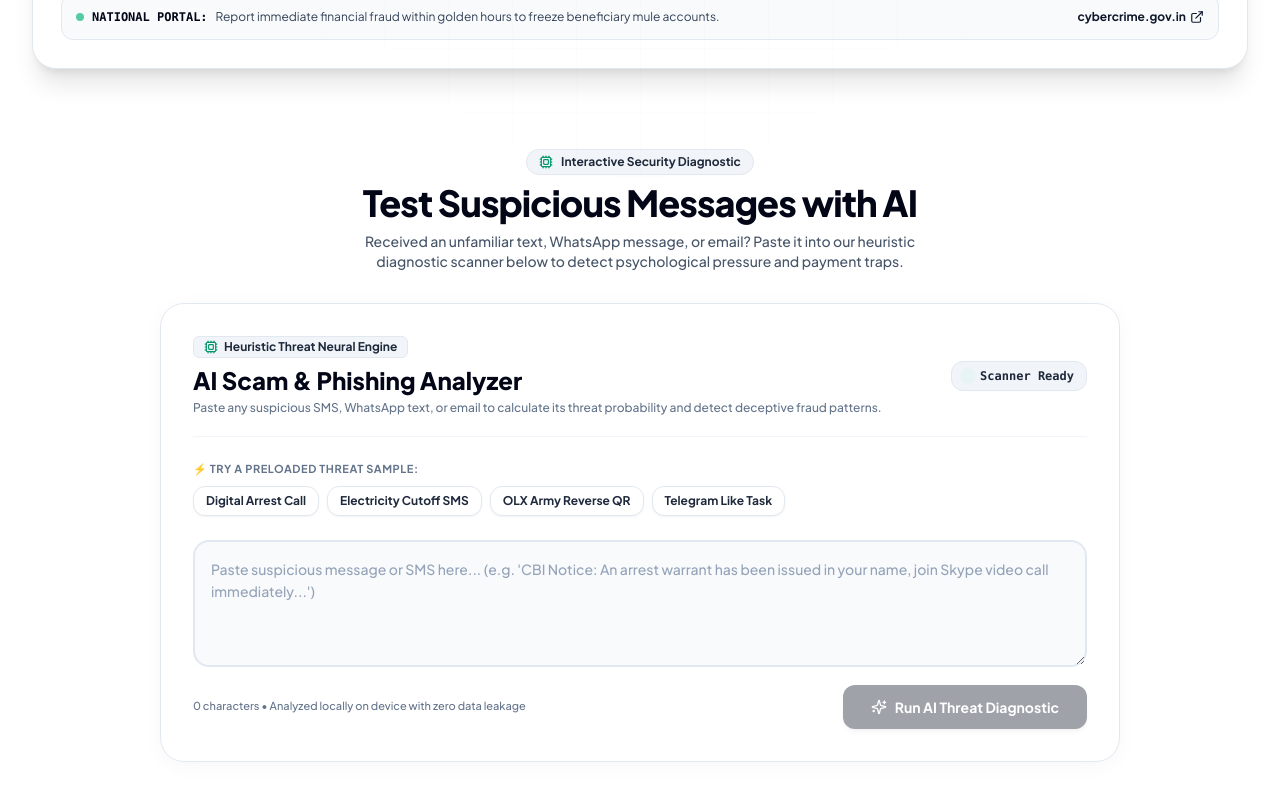
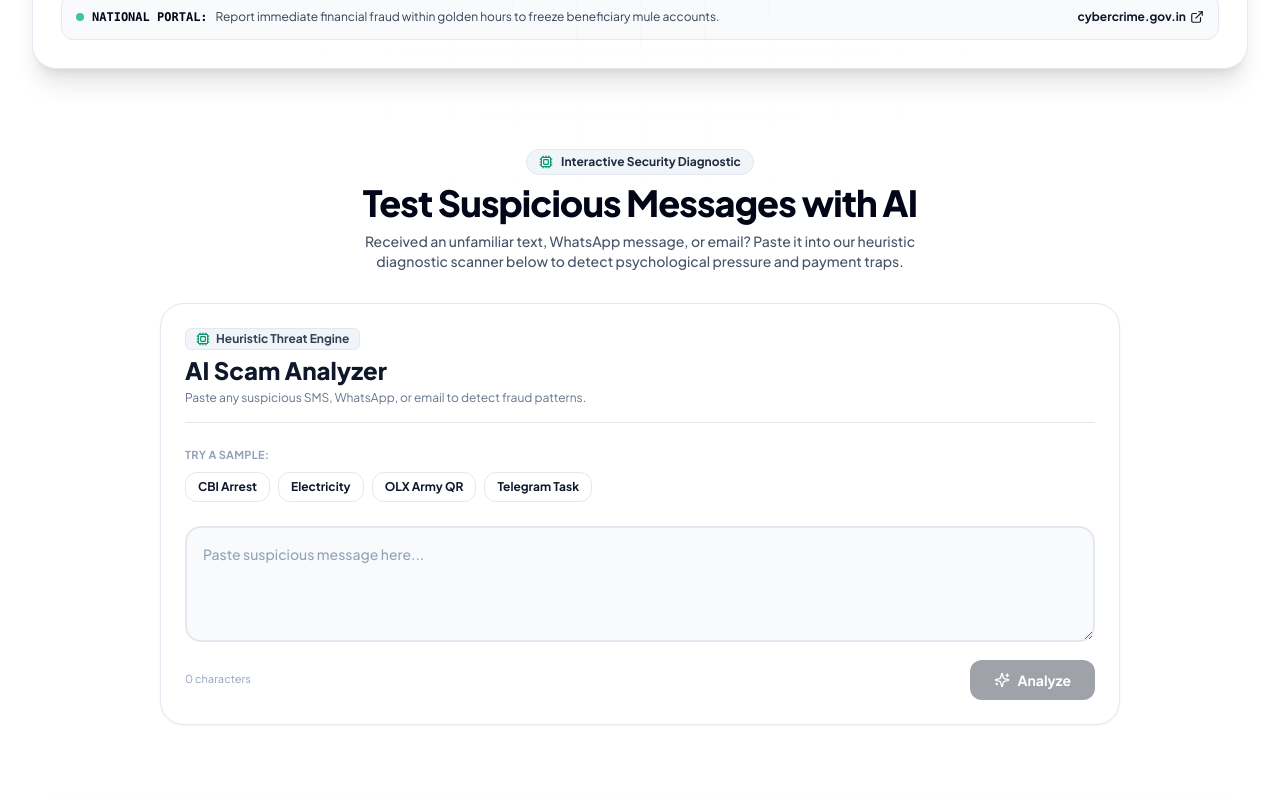
Before and after one commit to Kabba01022006/ScamShieldAI, a React (Vite) app: page / in a window 1280 px wide. Shown: the part 1998-2798 px from the top of the page. Built offline with nearby package versions, Linux system fonts and the light colour scheme.

Commit message:
Fixed AI Scam Analyzer

```diff
--- a/package.json
+++ b/package.json
@@ -12,7 +12,7 @@
     "lucide-react": "^0.468.0",
     "react": "^18.3.1",
     "react-dom": "^18.3.1",
-    "react-router-dom": "^6.28.0"
+    "react-router-dom": "^6.30.6"
   },
   "devDependencies": {
     "@vitejs/plugin-react": "^4.3.4",
--- a/src/components/AiScamAnalyzer.jsx
+++ b/src/components/AiScamAnalyzer.jsx
@@ -1,341 +1,213 @@
 import React, { useState } from 'react';
-import { useNavigate } from 'react-router-dom';
-import {
-  Sparkles,
-  ShieldAlert,
-  ShieldCheck,
-  AlertTriangle,
-  ArrowRight,
-  Cpu,
-  RefreshCw,
-  CheckCircle2,
-  FileWarning,
-  Send
-} from 'lucide-react';
+import { Sparkles, ShieldCheck, FileWarning, RefreshCw, ArrowRight, Cpu } from 'lucide-react';
 
-export const AiScamAnalyzer = ({ onExportToReport }) => {
-  const navigate = useNavigate();
-  const [inputText, setInputText] = useState('');
-  const [isAnalyzing, setIsAnalyzing] = useState(false);
-  const [analysisResult, setAnalysisResult] = useState(null);
-
-  const sampleMessages = [
-    {
-      title: "Digital Arrest Call",
-      text: "CBI Notice: An arrest warrant #CBI-9821 has been issued in your name. A parcel containing MDMA drugs and fake passports was seized at Mumbai airport under your Aadhaar. Join Skype video call immediately for Digital Arrest verification or face immediate police detention.",
-    },
-    {
-      title: "Electricity Cutoff SMS",
-      text: "Dear consumer, your electricity power will be disconnected tonight at 9:30 PM because your previous month bill was not updated. Please immediately contact our power officer at 7488193021 and pay ₹10 recharge via Discom APK to avoid disconnection.",
-    },
-    {
-      title: "OLX Army Reverse QR",
-      text: "Hello, I am an Indian Army officer posted in military cantonment. I want to purchase your vehicle listed on OLX. I am sending you a UPI QR code. Please scan this QR code and enter your UPI PIN to receive advance token payment of ₹15,000.",
-    },
-    {
-      title: "Telegram Like Task",
-      text: "Earn ₹3,000–₹5,000 daily part-time from home! Simply like 3 YouTube videos and subscribe to channels. We pay ₹150 trial bonus directly to your UPI. Message @Global_Task_Coordinator on Telegram to receive VIP merchant prepaid tasks.",
-    }
+// ─── SAMPLE DATA (outside component to avoid re-creation on every render) ───
+const SAMPLES = [
+  { title: "CBI Arrest",     text: "CBI Notice: Arrest warrant #CBI-9821 issued. Join Skype video call for Digital Arrest immediately." },
+  { title: "Electricity",    text: "Your power will be cut tonight at 9:30 PM. Pay ₹10 via Discom APK to avoid disconnection." },
+  { title: "OLX Army QR",   text: "Army officer wants to buy your vehicle. Scan UPI QR and enter UPI PIN to receive ₹15,000." },
+  { title: "Telegram Task",  text: "Earn ₹3000 daily! Like YouTube videos, get ₹150 bonus. Message @Global_Task_Coordinator on Telegram." },
 ];
 
-  const analyzeScam = (text) => {
-    if (!text.trim()) return;
+// ─── KEYWORD RULES ────────────────────────────────────────────────────────────
+const RULES = [
+  { words: ['urgent','immediately','tonight','arrest','warrant'],     label: 'Urgency Tactics',         detail: 'Panic triggers',             pts: 25 },
+  { words: ['upi pin','upi','crypto','gift card','recharge'],         label: 'Payment Demands',          detail: 'Non-refundable payment',     pts: 25 },
+  { words: ['cbi','police','army','discom','digital arrest'],         label: 'Authority Impersonation',  detail: 'Impersonates officials',     pts: 25 },
+  { words: ['otp','pin','aadhaar','pan','qr code'],                   label: 'Credential Extraction',    detail: 'Probes for credentials',     pts: 20 },
+];
 
-    setIsAnalyzing(true);
+// ─── COLOR MAP ────────────────────────────────────────────────────────────────
+const COLOR = {
+  rose:    { wrap: 'bg-rose-50 border-rose-200',    text: 'text-rose-800'    },
+  amber:   { wrap: 'bg-amber-50 border-amber-200',  text: 'text-amber-800'   },
+  emerald: { wrap: 'bg-emerald-50 border-emerald-200', text: 'text-emerald-800' },
+};
 
-    setTimeout(() => {
+// ─── PURE ANALYSIS FUNCTION (no side effects) ─────────────────────────────────
+function runAnalysis(text) {
   const lower = text.toLowerCase();
   let score = 15;
-      const detectedIndicators = [];
-      const tactics = [];
+  const tactics = [], indicators = [];
 
-      // 1. Urgency detection
-      const urgencyWords = ['urgent', 'immediately', '12 hours', '24 hours', 'tonight', '9:30 pm', 'final notice', 'suspend', 'arrest', 'warrant', 'act now', 'deadline'];
-      const foundUrgency = urgencyWords.filter(w => lower.includes(w));
-      if (foundUrgency.length > 0) {
-        score += 25;
-        tactics.push('Artificial Psychological Urgency');
-        detectedIndicators.push(`Panic triggers identified (${foundUrgency.join(', ')})`);
+  // Check each rule
+  RULES.forEach(({ words, label, detail, pts }) => {
+    const found = words.filter(w => lower.includes(w));
+    if (found.length) {
+      score += pts;
+      tactics.push(label);
+      indicators.push(`${detail} (${found.join(', ')})`);
+    }
+  });
+
+  // Check for malicious links / APK
+  if (/\.apk|telegram|anydesk|\.xyz|\.top/i.test(lower)) {
+    score += 20;
+    tactics.push('Malicious Link / APK');
+    indicators.push('Suspicious file or remote-access link detected');
   }
 
-      // 2. Financial demands & P2P payments
-      const moneyWords = ['zelle', 'wire transfer', 'crypto', 'bitcoin', 'gift card', 'cashier check', 'deposit', 'upi', 'upi pin', 'gpay', 'phonepe', 'recharge', 'prepaid task', 'advance payment'];
-      const foundMoney = moneyWords.filter(w => lower.includes(w));
-      if (foundMoney.length > 0) {
-        score += 25;
-        tactics.push('Irreversible Payment Demands');
-        detectedIndicators.push(`Demands non-refundable payment or PIN entry (${foundMoney.join(', ')})`);
+  const finalScore = Math.min(98, score);
+  const isHigh = finalScore >= 75;
+  const isMid  = finalScore >= 45;
+
+  return {
+    score:   finalScore,
+    color:   isHigh ? 'rose' : isMid ? 'amber' : 'emerald',
+    verdict: isHigh ? 'CRITICAL FRAUD DETECTED' : isMid ? 'SUSPICIOUS / ELEVATED RISK' : 'Low Risk',
+    advice:  isHigh ? 'Do NOT reply or transfer funds. Call 1930 immediately.'
+                    : isMid ? 'Verify independently before acting.'
+                    : 'Looks safe, but always stay alert.',
+    tactics,
+    indicators,
+  };
 }
 
-      // 3. Authority impersonation (Police, CBI, ED, Discom, Army)
-      const authorityWords = ['cbi', 'police', 'customs', 'ed', 'trai', 'rbi', 'discom', 'electricity', 'army', 'crpf', 'subedar', 'court', 'warrant', 'digital arrest'];
-      const foundAuthority = authorityWords.filter(w => lower.includes(w));
-      if (foundAuthority.length > 0) {
-        score += 25;
-        tactics.push('Authority & Institutional Impersonation');
-        detectedIndicators.push(`Impersonates official law enforcement or utility boards (${foundAuthority.join(', ')})`);
-      }
+// ─── MAIN COMPONENT ───────────────────────────────────────────────────────────
+export const AiScamAnalyzer = ({ onExportToReport }) => {
 
-      // 4. Credential & 2FA harvesting
-      const credWords = ['passcode', 'code', 'otp', 'password', 'pin', 'ssn', 'aadhaar', 'pan', 'card number', 'cvv', 'verification code', 'qr code'];
-      const foundCreds = credWords.filter(w => lower.includes(w));
-      if (foundCreds.length > 0) {
-        score += 20;
-        tactics.push('Credential / OTP Extraction');
-        detectedIndicators.push(`Probes for sensitive credentials or PIN entry (${foundCreds.join(', ')})`);
-      }
+  // State variables
+  const [inputText,   setInputText]   = useState('');   // text in the textarea
+  const [isAnalyzing, setIsAnalyzing] = useState(false);// spinner flag
+  const [result,      setResult]      = useState(null); // analysis output
 
-      // 5. Suspicious links or APK downloads
-      const linkRegex = /(https?:\/\/[^\s]+)|(\.xyz|\.top|\.ru|\.vip|\.work|\.apk|telegram|anydesk|teamviewer)/i;
-      if (linkRegex.test(lower)) {
-        score += 20;
-        tactics.push('Malicious Link / APK Hijack');
-        detectedIndicators.push('Contains remote-access software prompt or suspicious file extension (.apk / AnyDesk / Telegram)');
-      }
-
-      // Clamp score
-      const finalScore = Math.min(98, Math.max(8, score));
-
-      let threatVerdict = 'Low Risk / Standard Notification';
-      let verdictColor = 'emerald';
-      let actionAdvice = 'Message appears standard. As a baseline habit, never share OTPs, click unfamiliar links, or enter your UPI PIN to receive money.';
-
-      if (finalScore >= 75) {
-        threatVerdict = 'CRITICAL FRAUD SIGNATURE DETECTED';
-        verdictColor = 'rose';
-        actionAdvice = 'DO NOT reply, transfer funds, or scan any QR code. Law enforcement never arrests via video calls. Dial 1930 immediately.';
-      } else if (finalScore >= 45) {
-        threatVerdict = 'SUSPICIOUS / ELEVATED RISK';
-        verdictColor = 'amber';
-        actionAdvice = 'Proceed with high caution. Independently verify the claim by contacting the official organization directly.';
-      }
-
-      setAnalysisResult({
-        score: finalScore,
-        verdict: threatVerdict,
-        color: verdictColor,
-        tactics,
-        indicators: detectedIndicators,
-        actionAdvice,
-        scannedAt: new Date().toLocaleTimeString(),
-        analyzedText: text
-      });
-
+  // Kick off a 600ms fake "loading" then set result
+  const analyze = (text) => {
+    if (!text.trim()) return;
+    setIsAnalyzing(true);
+    setTimeout(() => {
+      setResult(runAnalysis(text));
       setIsAnalyzing(false);
     }, 600);
   };
 
-  const handleExportToReport = () => {
-    if (!analysisResult) return;
-    navigate('/report');
-  };
+  // Clear everything
+  const reset = () => { setInputText(''); setResult(null); };
 
+  // ── JSX RETURNED ────────────────────────────────────────────────────────────
   return (
-    <div className="bg-white dark:bg-slate-900 border border-slate-200 dark:border-slate-800 rounded-3xl p-6 sm:p-8 shadow-[0_4px_25px_-4px_rgba(0,0,0,0.05)] relative overflow-hidden space-y-6">
+    <div className="bg-white border border-slate-200 rounded-3xl p-6 space-y-6 shadow-sm">
 
-      {/* Header */}
-      <div className="flex flex-col sm:flex-row sm:items-center justify-between gap-3 border-b border-slate-100 dark:border-slate-800 pb-5">
-        <div className="space-y-1">
-          <div className="inline-flex items-center gap-1.5 px-2.5 py-0.5 rounded-md bg-slate-100 dark:bg-slate-800 text-slate-800 dark:text-slate-200 border border-slate-200 dark:border-slate-700 text-xs font-bold">
+      {/* 1. HEADER */}
+      <div className="border-b pb-4 space-y-1">
+        <div className="flex items-center gap-1.5 text-xs font-bold text-slate-700 bg-slate-100 border border-slate-200 px-2.5 py-0.5 rounded-md w-fit">
           <Cpu className="w-3.5 h-3.5 text-emerald-600" />
-            <span>Heuristic Threat Neural Engine</span>
+          Heuristic Threat Engine
         </div>
-          <h3 className="text-xl sm:text-2xl font-black text-slate-950 dark:text-white flex items-center gap-2">
-            AI Scam & Phishing Analyzer
-          </h3>
-          <p className="text-xs text-slate-500 dark:text-slate-400 font-medium">
-            Paste any suspicious SMS, WhatsApp text, or email to calculate its threat probability and detect deceptive fraud patterns.
+        <h3 className="text-2xl font-black text-slate-900">AI Scam Analyzer</h3>
+        <p className="text-xs text-slate-500">
+          Paste any suspicious SMS, WhatsApp, or email to detect fraud patterns.
         </p>
       </div>
 
-        {/* Live scanning indicator badge */}
-        <div className="flex items-center gap-2 px-3 py-1.5 rounded-xl bg-slate-100 dark:bg-slate-800 border border-slate-200 dark:border-slate-700 text-xs text-slate-800 dark:text-slate-200 font-mono shrink-0 self-start sm:self-auto font-bold">
-          <span className="w-2 h-2 rounded-full bg-emerald-500 animate-ping" />
-          <span>Scanner Ready</span>
-        </div>
-      </div>
-
-      {/* Preset sample buttons */}
+      {/* 2. SAMPLE PRESET BUTTONS */}
       <div className="space-y-2">
-        <span className="text-[11px] font-bold text-slate-500 dark:text-slate-400 uppercase tracking-wider block">
-          ⚡ Try A Preloaded Threat Sample:
-        </span>
+        <p className="text-[11px] font-bold text-slate-400 uppercase tracking-wide">Try a sample:</p>
         <div className="flex flex-wrap gap-2">
-          {sampleMessages.map((sample, idx) => (
+          {SAMPLES.map((s, i) => (
             <button
-              key={idx}
-              type="button"
-              onClick={() => {
-                setInputText(sample.text);
-                analyzeScam(sample.text);
-              }}
-              className="px-3 py-1.5 rounded-xl bg-white hover:bg-slate-50 text-slate-800 dark:bg-slate-800 dark:hover:bg-slate-700 dark:text-slate-200 text-xs border border-slate-200 dark:border-slate-700 hover:border-slate-900 dark:hover:border-white transition-all font-bold shadow-sm"
+              key={i}
+              onClick={() => { setInputText(s.text); analyze(s.text); }}
+              className="px-3 py-1.5 text-xs font-bold border border-slate-200 rounded-xl bg-white hover:bg-slate-50 hover:border-slate-900 transition-all"
             >
-              {sample.title}
+              {s.title}
             </button>
           ))}
         </div>
       </div>
 
-      {/* Textarea Input */}
+      {/* 3. TEXTAREA + ACTION ROW */}
       <div className="space-y-3">
-        <div className="relative">
         <textarea
           rows={4}
           value={inputText}
-            onChange={(e) => setInputText(e.target.value)}
-            placeholder="Paste suspicious message or SMS here... (e.g. 'CBI Notice: An arrest warrant has been issued in your name, join Skype video call immediately...')"
-            className="w-full bg-slate-50 dark:bg-slate-950 border-2 border-slate-200 dark:border-slate-800 focus:border-slate-900 dark:focus:border-white focus:ring-4 focus:ring-slate-900/5 rounded-2xl p-4 text-sm text-slate-900 dark:text-white placeholder-slate-400 focus:outline-none transition-all leading-relaxed font-medium"
+          onChange={e => setInputText(e.target.value)}
+          placeholder="Paste suspicious message here..."
+          className="w-full border-2 border-slate-200 focus:border-slate-900 rounded-2xl p-4 text-sm text-slate-900 placeholder-slate-400 focus:outline-none bg-slate-50 font-medium"
         />
-        </div>
-
-        <div className="flex flex-col sm:flex-row items-center justify-between gap-3">
-          <span className="text-[11px] text-slate-500 dark:text-slate-400 font-medium">
-            {inputText.length} characters • Analyzed locally on device with zero data leakage
-          </span>
-
-          <div className="flex items-center gap-2 w-full sm:w-auto">
+        <div className="flex justify-between items-center">
+          <span className="text-[11px] text-slate-400">{inputText.length} characters</span>
+          <div className="flex gap-2">
             {inputText && (
-              <button
-                type="button"
-                onClick={() => {
-                  setInputText('');
-                  setAnalysisResult(null);
-                }}
-                className="px-3 py-2 text-xs text-slate-500 hover:text-slate-800 dark:text-slate-400 dark:hover:text-white font-medium"
-              >
+              <button onClick={reset} className="text-xs text-slate-400 hover:text-slate-700 px-3 py-2">
                 Clear
               </button>
             )}
-
             <button
-              type="button"
-              onClick={() => analyzeScam(inputText)}
+              onClick={() => analyze(inputText)}
               disabled={isAnalyzing || !inputText.trim()}
-              className="w-full sm:w-auto px-7 py-3 rounded-xl bg-slate-900 hover:bg-black dark:bg-white dark:hover:bg-slate-100 text-white dark:text-slate-950 font-bold text-xs sm:text-sm flex items-center justify-center gap-2 shadow-md shadow-slate-900/10 transition-all disabled:opacity-40 active:scale-[0.98]"
+              className="px-6 py-2.5 rounded-xl bg-slate-900 text-white text-sm font-bold flex items-center gap-2 disabled:opacity-40 hover:bg-black transition-all"
             >
-              {isAnalyzing ? (
-                <>
-                  <RefreshCw className="w-4 h-4 animate-spin" />
-                  <span>Scanning Threat Markers...</span>
-                </>
-              ) : (
-                <>
-                  <Sparkles className="w-4 h-4" />
-                  <span>Run AI Threat Diagnostic</span>
-                </>
-              )}
+              {isAnalyzing
+                ? <><RefreshCw className="w-4 h-4 animate-spin" /> Scanning...</>
+                : <><Sparkles className="w-4 h-4" /> Analyze</>
+              }
             </button>
           </div>
         </div>
       </div>
 
-      {/* Analysis Results Display */}
-      {analysisResult && (
-        <div className="mt-6 pt-6 border-t border-slate-100 dark:border-slate-800/80 space-y-6 animate-in fade-in slide-in-from-top-4 duration-300">
+      {/* 4. RESULTS PANEL (only shown when result exists) */}
+      {result && (
+        <div className="border-t pt-6 space-y-4 animate-in fade-in duration-300">
 
-          {/* Top Score Box */}
-          <div className={`p-5 rounded-2xl border ${
-            analysisResult.score >= 75
-              ? 'bg-rose-50 border-rose-200 text-rose-900 dark:bg-rose-500/10 dark:border-rose-500/30 dark:text-white'
-              : analysisResult.score >= 45
-              ? 'bg-amber-50 border-amber-200 text-amber-900 dark:bg-amber-500/10 dark:border-amber-500/30 dark:text-white'
-              : 'bg-emerald-50 border-emerald-200 text-emerald-900 dark:bg-emerald-500/10 dark:border-emerald-500/30 dark:text-white'
-          } flex flex-col sm:flex-row items-center justify-between gap-6`}>
-
-            {/* Score Ring / Bar */}
+          {/* Score card */}
+          <div className={`${COLOR[result.color].wrap} border p-5 rounded-2xl flex items-center justify-between gap-4`}>
             <div className="flex items-center gap-4">
-              <div className={`w-20 h-20 rounded-2xl flex flex-col items-center justify-center font-black border-2 shadow-sm ${
-                analysisResult.score >= 75
-                  ? 'bg-white border-rose-500 text-rose-700 dark:bg-rose-950/60 dark:text-rose-400'
-                  : analysisResult.score >= 45
-                  ? 'bg-white border-amber-500 text-amber-700 dark:bg-amber-950/60 dark:text-amber-400'
-                  : 'bg-white border-emerald-500 text-emerald-700 dark:bg-emerald-950/60 dark:text-emerald-400'
-              }`}>
-                <span className="text-2xl leading-none">{analysisResult.score}%</span>
-                <span className="text-[9px] uppercase tracking-wider font-bold mt-1">Risk Score</span>
+              {/* Score box */}
+              <div className={`w-20 h-20 rounded-2xl flex flex-col items-center justify-center font-black border-2 bg-white ${COLOR[result.color].text}`}>
+                <span className="text-2xl">{result.score}%</span>
+                <span className="text-[9px] uppercase tracking-wide">Risk</span>
               </div>
-
+              {/* Verdict text */}
               <div>
-                <span className="text-[10px] font-bold uppercase tracking-wider text-slate-500 dark:text-slate-400">Verdict</span>
-                <h4 className={`text-base sm:text-lg font-black ${
-                  analysisResult.score >= 75
-                    ? 'text-rose-800 dark:text-rose-400'
-                    : analysisResult.score >= 45
-                    ? 'text-amber-800 dark:text-amber-400'
-                    : 'text-emerald-800 dark:text-emerald-400'
-                }`}>
-                  {analysisResult.verdict}
-                </h4>
-                <p className="text-xs text-slate-700 dark:text-slate-300 mt-1 max-w-md font-medium leading-relaxed">
-                  {analysisResult.actionAdvice}
-                </p>
+                <p className={`text-lg font-black ${COLOR[result.color].text}`}>{result.verdict}</p>
+                <p className="text-xs text-slate-600 mt-1 max-w-sm">{result.advice}</p>
               </div>
             </div>
-
-            {/* Quick Export to Report Form */}
-            {analysisResult.score >= 45 && (
+            {/* Report button (only for suspicious/critical) */}
+            {result.score >= 45 && (
               <button
-                type="button"
-                onClick={handleExportToReport}
-                className="w-full sm:w-auto px-4 py-2.5 rounded-xl bg-slate-900 text-white dark:bg-white dark:text-slate-950 text-xs font-bold hover:bg-black transition-all flex items-center justify-center gap-1.5 shrink-0 shadow-sm"
+                onClick={onExportToReport}
+                className="px-4 py-2 rounded-xl bg-slate-900 text-white text-xs font-bold flex items-center gap-1.5 hover:bg-black transition-all shrink-0"
               >
-                <span>Report This Message</span>
-                <ArrowRight className="w-3.5 h-3.5" />
+                Report <ArrowRight className="w-3.5 h-3.5" />
               </button>
             )}
           </div>
 
-          {/* Tactical Breakdown */}
-          <div className="grid grid-cols-1 sm:grid-cols-2 gap-4">
-
-            {/* Deceptive tactics */}
-            <div className="bg-slate-50 dark:bg-slate-950/60 p-4 rounded-xl border border-slate-200 dark:border-slate-800 space-y-2">
-              <span className="text-xs font-bold text-slate-800 dark:text-slate-300 flex items-center gap-1.5">
-                <FileWarning className="w-3.5 h-3.5 text-amber-600 dark:text-amber-400" />
-                Manipulative Vectors Detected:
-              </span>
-              {analysisResult.tactics.length > 0 ? (
-                <div className="flex flex-wrap gap-1.5 pt-1">
-                  {analysisResult.tactics.map((t, idx) => (
-                    <span
-                      key={idx}
-                      className="px-2 py-0.5 rounded-md bg-amber-100 text-amber-900 dark:bg-slate-800 dark:text-amber-300 border border-amber-200 dark:border-slate-700 text-[11px] font-bold"
-                    >
+          {/* Breakdown: tactics + markers */}
+          <div className="grid grid-cols-2 gap-4">
+            <div className="bg-slate-50 border border-slate-200 rounded-xl p-4 space-y-2">
+              <p className="text-xs font-bold text-slate-700 flex items-center gap-1.5">
+                <FileWarning className="w-3.5 h-3.5 text-amber-500" /> Tactics Detected:
+              </p>
+              {result.tactics.length
+                ? result.tactics.map((t, i) => (
+                    <span key={i} className="inline-block px-2 py-0.5 rounded-md bg-amber-100 text-amber-800 text-[11px] font-bold mr-1">
                       • {t}
                     </span>
-                  ))}
+                  ))
+                : <p className="text-xs text-slate-400">None detected</p>
+              }
             </div>
-              ) : (
-                <p className="text-xs text-slate-500 font-medium">No overt manipulation signatures detected.</p>
-              )}
+            <div className="bg-slate-50 border border-slate-200 rounded-xl p-4 space-y-2">
+              <p className="text-xs font-bold text-slate-700 flex items-center gap-1.5">
+                <ShieldCheck className="w-3.5 h-3.5 text-emerald-500" /> Linguistic Markers:
+              </p>
+              {result.indicators.length
+                ? result.indicators.map((ind, i) => (
+                    <p key={i} className="text-xs text-slate-600 flex gap-1.5">
+                      <span className="text-emerald-500">✔</span>{ind}
+                    </p>
+                  ))
+                : <p className="text-xs text-slate-400">No markers found</p>
+              }
             </div>
-
-            {/* Evidence points */}
-            <div className="bg-slate-50 dark:bg-slate-950/60 p-4 rounded-xl border border-slate-200 dark:border-slate-800 space-y-2">
-              <span className="text-xs font-bold text-slate-800 dark:text-slate-300 flex items-center gap-1.5">
-                <ShieldCheck className="w-3.5 h-3.5 text-emerald-600 dark:text-emerald-400" />
-                Specific Linguistic Markers:
-              </span>
-              {analysisResult.indicators.length > 0 ? (
-                <ul className="text-xs text-slate-700 dark:text-slate-400 space-y-1 pl-1 font-medium">
-                  {analysisResult.indicators.map((ind, idx) => (
-                    <li key={idx} className="flex items-start gap-1.5">
-                      <span className="text-emerald-600 dark:text-emerald-400">✔</span>
-                      <span>{ind}</span>
-                    </li>
-                  ))}
-                </ul>
-              ) : (
-                <p className="text-xs text-slate-500 font-medium">Neutral language patterns.</p>
-              )}
-            </div>
-
           </div>
 
         </div>
       )}
-
     </div>
   );
 };
```
Also changed, not shown: 1 other file (tests, documents, lock files or other folders). Lines whose indentation alone changed are shown as unchanged.
